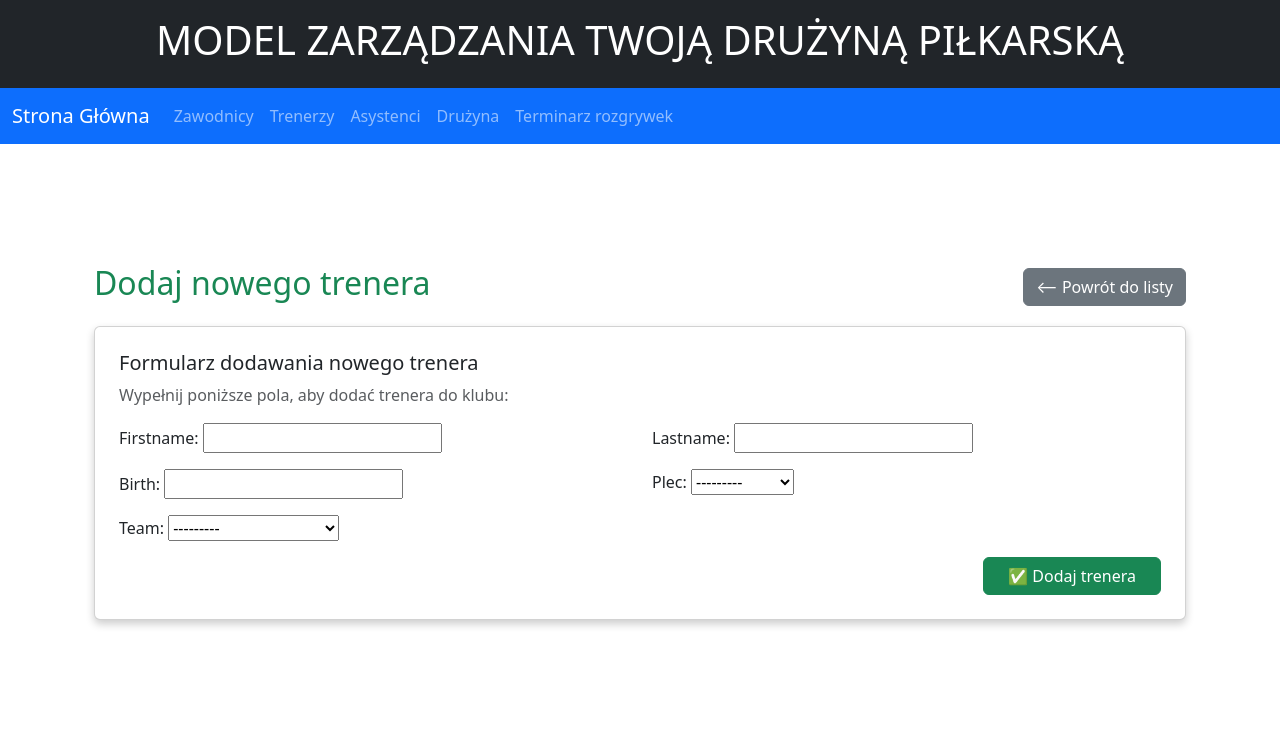
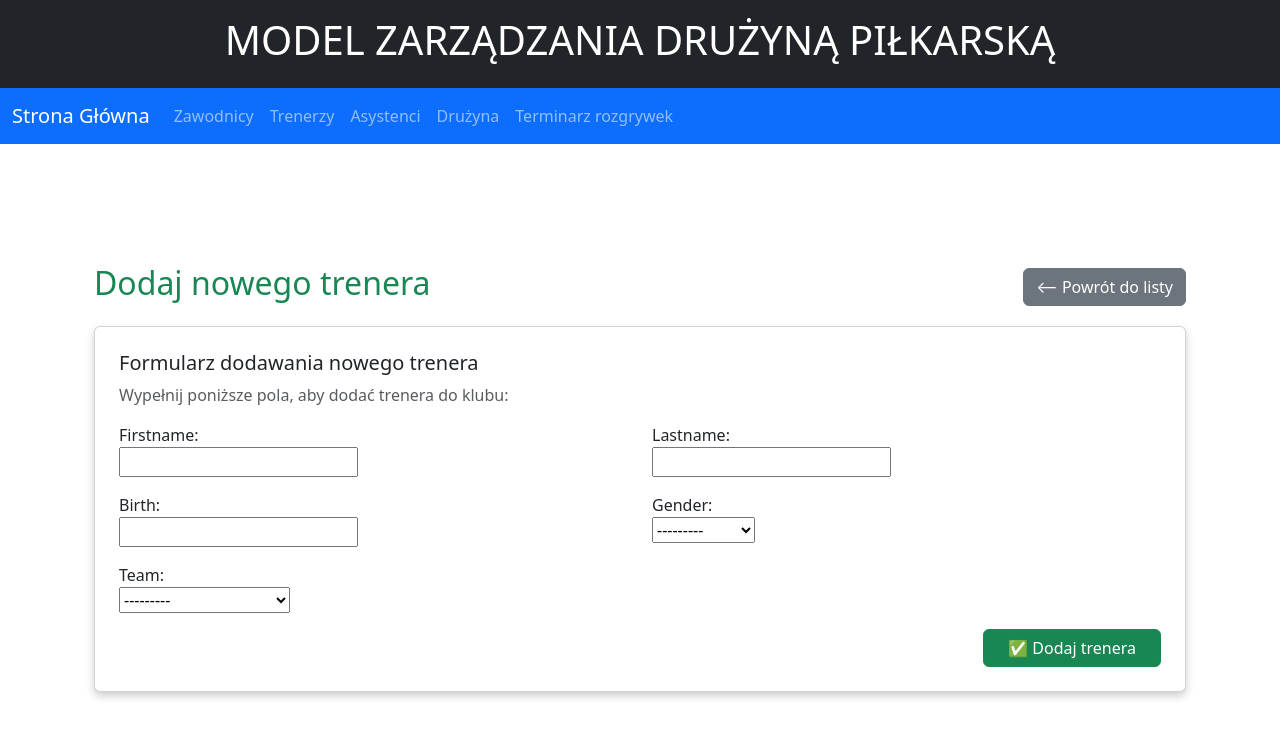
Before and after one commit to Czerw0/football_team_management_web_app, a Django app: page /coach/add in a window 1280 px wide. Shown: the top 738 px of the page. Run offline with Django 4.2, Linux system fonts and the light colour scheme; data comes from the database, SQL or seed files in the repository.

Commit message:
gender model update; delete coach solve

```diff
--- a/Klub/Legia/models.py
+++ b/Klub/Legia/models.py
@@ -69,11 +69,11 @@ class Player(models.Model):
     firstname = models.CharField(max_length=50)
     lastname = models.CharField(max_length=50)
     birth = models.DateField()
-    plec = models.CharField(max_length=100, choices=PLEC, null=True)
+    gender = models.CharField(max_length=100, choices=PLEC, null=True)
     position = models.CharField(max_length=100, choices=POSITIONS)
     number = models.PositiveBigIntegerField()
     signing_date = models.DateTimeField(auto_now_add=True)
-    team = models.ForeignKey(Team,related_name='players', null=True, blank=True, on_delete=models.SET_NULL)
+    team = models.ForeignKey(Team,related_name='players', null=True, blank=True, on_delete=models.CASCADE)
 
     def __str__(self):
         return f'{self.firstname} {self.lastname} ; {self.position} ; {self.team}'
@@ -93,7 +93,7 @@ class Coach(models.Model):
     firstname = models.CharField(max_length=50)
     lastname = models.CharField(max_length=50)
     birth = models.DateField()
-    plec = models.CharField(max_length=100, choices=PLEC, null = True)
+    gender = models.CharField(max_length=100, choices=PLEC, null = True)
     signing_date = models.DateTimeField(auto_now_add=True)
     team = models.ForeignKey(Team, null=True, blank=True, on_delete=models.SET_NULL)
 
@@ -104,7 +104,7 @@ class Assistant(models.Model):
     firstname = models.CharField(max_length=50)
     lastname = models.CharField(max_length=50)
     birth = models.DateField()
-    plec = models.CharField(max_length=100, choices=PLEC, null = True)
+    gender = models.CharField(max_length=100, choices=PLEC, null = True)
     signing_date = models.DateTimeField(auto_now_add=True)
     specialization = models.CharField(max_length=50, choices=SPECIALIZATIONS)
     team = models.ForeignKey(Team, null=True, blank=True, on_delete=models.SET_NULL)
--- a/Klub/Legia/templates/Legia/assistant/detail.html
+++ b/Klub/Legia/templates/Legia/assistant/detail.html
@@ -14,7 +14,7 @@
         <p><strong>Specjalizacja:</strong> {{ assistant.specialization }}</p>
         <p><strong>Drużyna:</strong> {{ assistant.team }}</p>
         <p><strong>Data urodzenia:</strong> {{ assistant.birth }}</p>
-        <p><strong>Płeć:</strong> {{ assistant.plec }}</p>
+        <p><strong>Płeć:</strong> {{ assistant.gender }}</p>
         <p><strong>Data zatrudnienia:</strong> {{ assistant.signing_date }}</p>
 
         <div class="d-flex justify-content-end">
--- a/Klub/Legia/templates/Legia/base.html
+++ b/Klub/Legia/templates/Legia/base.html
@@ -2,7 +2,7 @@
 <!DOCTYPE html>
 <html>
     <head>
-        <title>{% block title %}Legia Warszawa - Zarządzanie Drużyną{% endblock %}</title>
+        <title>{% block title %}Zarządzanie Twoją Drużyną{% endblock %}</title>
         <link href="{% static 'css/Legia.css' %}" rel="stylesheet">
         <link href="https://cdn.jsdelivr.net/npm/bootstrap@5.3.0-alpha1/dist/css/bootstrap.min.css" rel="stylesheet">
         <link href="https://cdn.jsdelivr.net/npm/bootstrap@5.3.0-alpha3/dist/css/bootstrap.min.css" rel="stylesheet">
@@ -11,7 +11,7 @@
     </head>
     <body>
         <header class="bg-dark text-white text-center py-3">
-            <h1>MODEL ZARZĄDZANIA TWOJĄ DRUŻYNĄ PIŁKARSKĄ</h1>
+            <h1>MODEL ZARZĄDZANIA DRUŻYNĄ PIŁKARSKĄ</h1>
         </header>
 
 
--- a/Klub/Legia/templates/Legia/coach/create.html
+++ b/Klub/Legia/templates/Legia/coach/create.html
@@ -16,25 +16,30 @@
         <form action="" method="post">
             {% csrf_token %}
 
-            <div class="row">
+            <div class="row" align="justify">
                 <div class="col-md-6 mb-3">
                     {{ form.firstname.label_tag }}
+                    <br>
                     {{ form.firstname }}
                 </div>
                 <div class="col-md-6 mb-3">
                     {{ form.lastname.label_tag }}
+                    <br>
                     {{ form.lastname }}
                 </div>
                 <div class="col-md-6 mb-3">
                     {{ form.birth.label_tag }}
+                    <br>
                     {{ form.birth }}
                 </div>
                 <div class="col-md-6 mb-3">
-                    {{ form.plec.label_tag }}
-                    {{ form.plec }}
+                    {{ form.gender.label_tag }}
+                    <br>
+                    {{ form.gender }}
                 </div>
                 <div class="col-md-6 mb-3">
                     {{ form.team.label_tag }}
+                    <br>
                     {{ form.team }}
                 </div>
             </div>
--- a/Klub/Legia/templates/Legia/coach/detail.html
+++ b/Klub/Legia/templates/Legia/coach/detail.html
@@ -10,7 +10,7 @@
     <div class="card p-4">
         <p><strong>Trener:</strong> {{ coach.firstname }} {{ coach.lastname }}</p>
         <p><strong>Data urodzenia:</strong> {{ coach.birth }}</p>
-        <p><strong>Płeć:</strong> {{ coach.plec }}</p>
+        <p><strong>Płeć:</strong> {{ coach.gender }}</p>
         <p><strong>Data podpisania kontraktu:</strong> {{ coach.signing_date }}</p>
         <p><strong>Drużyna:</strong> {{ coach.team.name }}</p>
     </div>
--- a/Klub/Legia/templates/Legia/coach/update.html
+++ b/Klub/Legia/templates/Legia/coach/update.html
@@ -30,8 +30,8 @@
                     {{ form.birth }}
                 </div>
                 <div class="col-md-6 mb-3">
-                    {{ form.plec.label_tag }}
-                    {{ form.plec }}
+                    {{ form.gender.label_tag }}
+                    {{ form.gender }}
                 </div>
                 <div class="col-md-6 mb-3">
                     {{ form.team.label_tag }}
--- a/Klub/Legia/templates/Legia/player/list.html
+++ b/Klub/Legia/templates/Legia/player/list.html
@@ -51,7 +51,7 @@
                 <td>{{ player.firstname }}</td>
                 <td>{{ player.lastname }}</td>
                 <td>{{ player.birth }}</td>
-                <td>{{ player.plec }}</td>
+                <td>{{ player.gender }}</td>
                 <td>{{ player.position }}</td>
                 <td>{{ player.number }}</td>
                 <td>{{ player.signing_date }}</td>
--- a/Klub/Legia/templates/Legia/player/update.html
+++ b/Klub/Legia/templates/Legia/player/update.html
@@ -30,8 +30,8 @@
                     {{ form.birth }}
                 </div>
                 <div class="col-md-6 mb-3">
-                    {{ form.plec.label_tag }}
-                    {{ form.plec }}
+                    {{ form.gender.label_tag }}
+                    {{ form.gender }}
                 </div>
                 <div class="col-md-6 mb-3">
                     {{ form.position.label_tag }}
--- a/Klub/Legia/templates/Legia/team/create.html
+++ b/Klub/Legia/templates/Legia/team/create.html
@@ -16,13 +16,15 @@
         <form action="" method="post">
             {% csrf_token %}
 
-            <div class="row">
+            <div class="row" align="justify">
                 <div class="col-md-6 mb-3">
                     {{ form.name.label_tag }}
+                    <br>
                     {{ form.name }}
                 </div>
                 <div class="col-md-6 mb-3">
                     {{ form.capacity.label_tag }}
+                    <br>
                     {{ form.capacity }}
                 </div>
             </div>
```
Also changed, not shown: Klub/Legia/templates/Legia/assistant/create.html (+8 -3 lines), Klub/Legia/templates/Legia/game/create.html (+8 -1 lines), Klub/Legia/templates/Legia/player/create.html (+10 -5 lines), Klub/Legia/migrations/0008_remove_game_players_alter_player_team.py (added), Klub/Legia/migrations/0009_rename_plec_assistant_gender_and_more.py (added), Klub/db.sqlite3.
